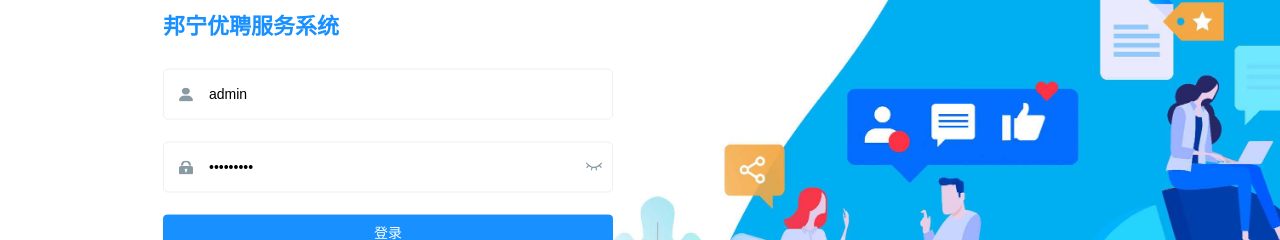
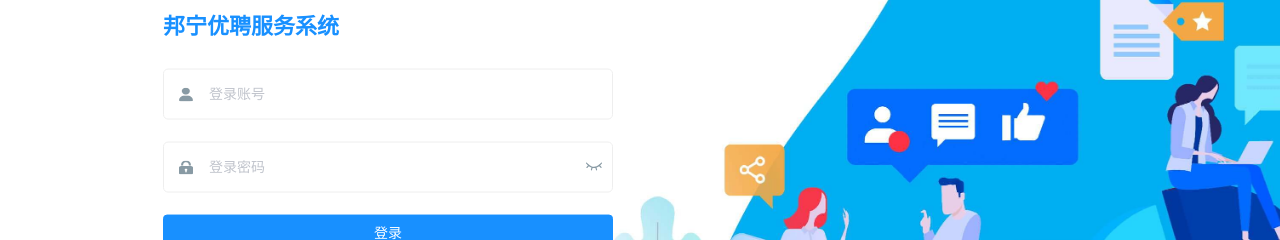
Before and after one commit to zhangpengboy/bangbang, a Vue app: page /#/ in a window 1280 px wide. Shown: the part 264-504 px from the top of the page. Built offline with nearby package versions, Linux system fonts and the light colour scheme; what vue-mobile-audio would draw is missing.

Commit message:
取消默认密码

```diff
--- a/src/views/Login/index.vue
+++ b/src/views/Login/index.vue
@@ -101,8 +101,8 @@ export default {
     }
     return {
       loginForm: {
-        username: 'admin',
-        password: 'bnhl0822.',
+        username: '',
+        password: '',
         userType: 2,
         appType: 2
       },
```
